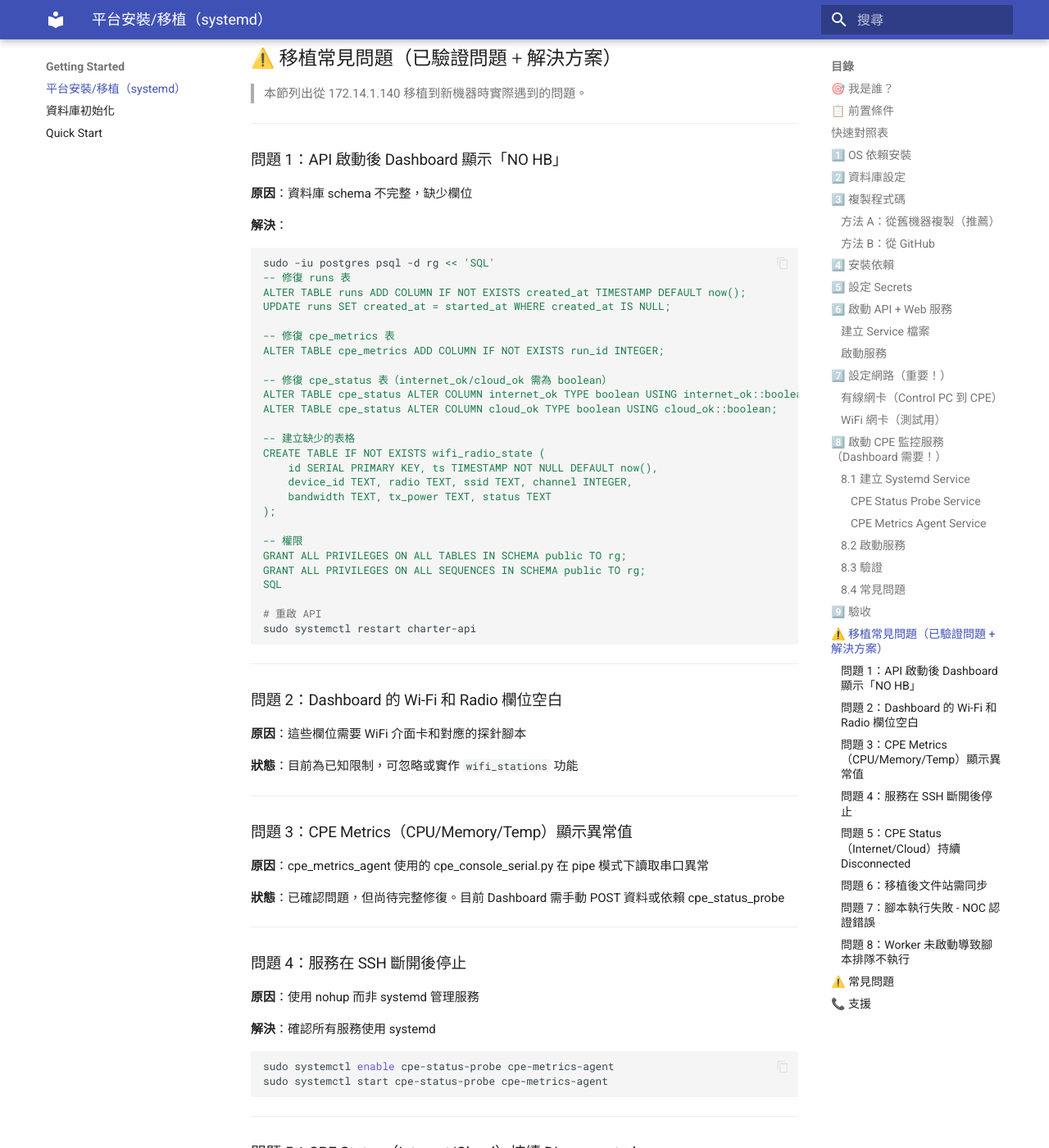
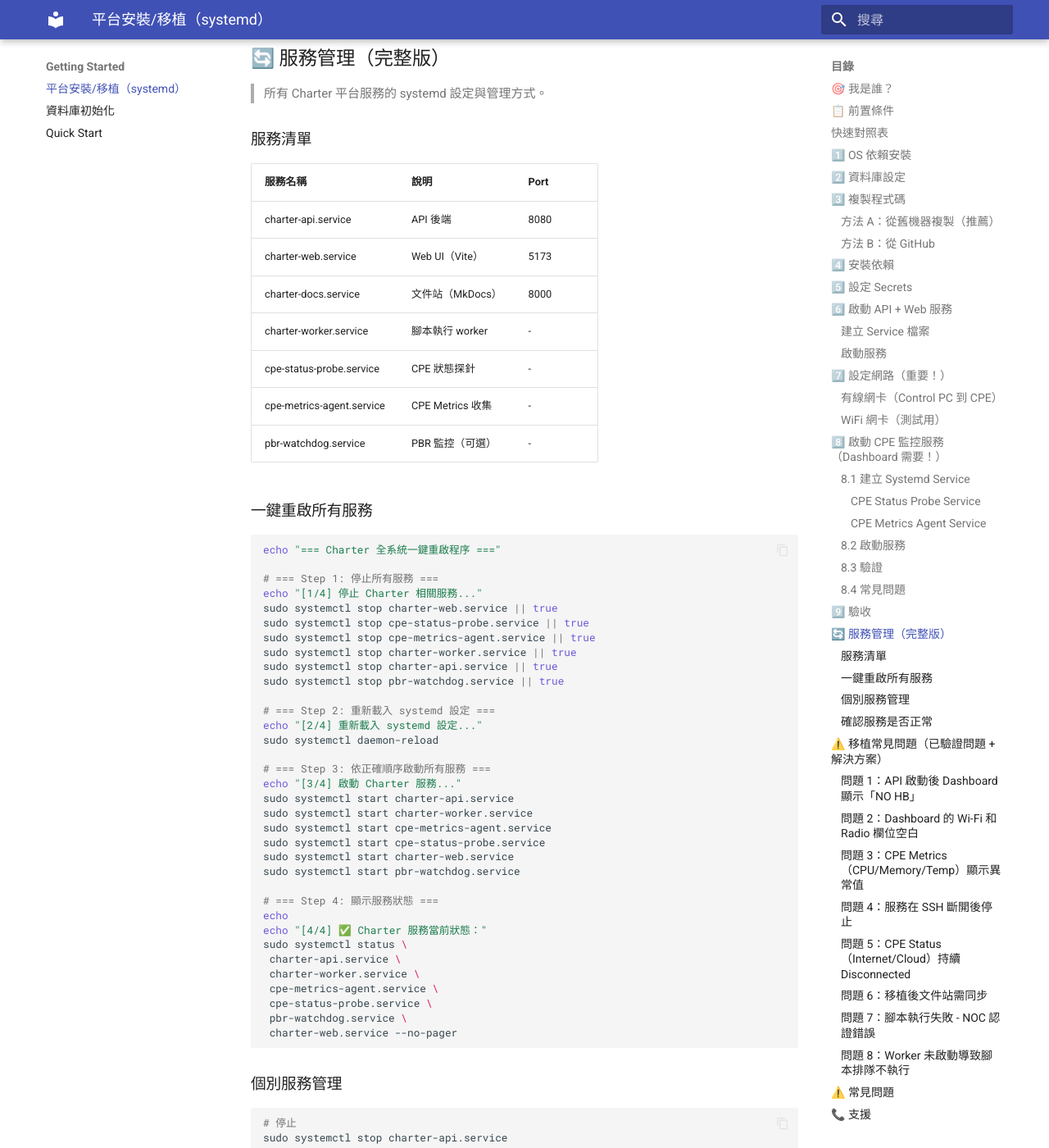
Before and after one commit to askeywifisit-ui/charter_project, an MkDocs documentation site: the page built from docs/charter_site/docs/getting_started/platform_install.md, in a window 1280 px wide and 1400 px high, scrolled down 6547 px. Shown: the whole window at 82% size. Built offline with MkDocs 1.6.1 and Material for MkDocs 9.7.7, drawn with Linux system fonts in a browser that asks for light colours; comment, search, counter and statistics services are not loaded; some of the changed text lies outside the part shown.

Commit message:
Add full service management section with restart script

````diff
--- a/docs/charter_site/docs/getting_started/platform_install.md
+++ b/docs/charter_site/docs/getting_started/platform_install.md
@@ -326,6 +326,98 @@
 
 ---
 
+## 🔄 服務管理（完整版）
+
+> 所有 Charter 平台服務的 systemd 設定與管理方式。
+
+### 服務清單
+
+| 服務名稱 | 說明 | Port |
+|---------|------|------|
+| charter-api.service | API 後端 | 8080 |
+| charter-web.service | Web UI（Vite） | 5173 |
+| charter-docs.service | 文件站（MkDocs） | 8000 |
+| charter-worker.service | 腳本執行 worker | - |
+| cpe-status-probe.service | CPE 狀態探針 | - |
+| cpe-metrics-agent.service | CPE Metrics 收集 | - |
+| pbr-watchdog.service | PBR 監控（可選） | - |
+
+### 一鍵重啟所有服務
+
+```bash
+echo "=== Charter 全系統一鍵重啟程序 ==="
+
+# === Step 1: 停止所有服務 ===
+echo "[1/4] 停止 Charter 相關服務..."
+sudo systemctl stop charter-web.service || true
+sudo systemctl stop cpe-status-probe.service || true
+sudo systemctl stop cpe-metrics-agent.service || true
+sudo systemctl stop charter-worker.service || true
+sudo systemctl stop charter-api.service || true
+sudo systemctl stop pbr-watchdog.service || true
+
+# === Step 2: 重新載入 systemd 設定 ===
+echo "[2/4] 重新載入 systemd 設定..."
+sudo systemctl daemon-reload
+
+# === Step 3: 依正確順序啟動所有服務 ===
+echo "[3/4] 啟動 Charter 服務..."
+sudo systemctl start charter-api.service
+sudo systemctl start charter-worker.service
+sudo systemctl start cpe-metrics-agent.service
+sudo systemctl start cpe-status-probe.service
+sudo systemctl start charter-web.service
+sudo systemctl start pbr-watchdog.service
+
+# === Step 4: 顯示服務狀態 ===
+echo
+echo "[4/4] ✅ Charter 服務當前狀態："
+sudo systemctl status \
+ charter-api.service \
+ charter-worker.service \
+ cpe-metrics-agent.service \
+ cpe-status-probe.service \
+ pbr-watchdog.service \
+ charter-web.service --no-pager
+```
+
+### 個別服務管理
+
+```bash
+# 停止
+sudo systemctl stop charter-api.service
+
+# 啟動
+sudo systemctl start charter-api.service
+
+# 重啟
+sudo systemctl restart charter-api.service
+
+# 查看狀態
+sudo systemctl status charter-api.service --no-pager
+
+# 查看日誌
+journalctl -u charter-api.service -n 50 -f
+```
+
+### 確認服務是否正常
+
+```bash
+# API Health
+curl http://127.0.0.1:8080/api/health
+
+# CPE Status
+curl http://127.0.0.1:8080/api/cpe/status/latest
+
+# Metrics
+curl http://127.0.0.1:8080/api/metrics/latest?limit=1
+
+# Worker
+ps aux | grep worker | grep -v grep
+```
+
+---
+
 ## ⚠️ 移植常見問題（已驗證問題 + 解決方案）
 
 > 本節列出從 172.14.1.140 移植到新機器時實際遇到的問題。
````
